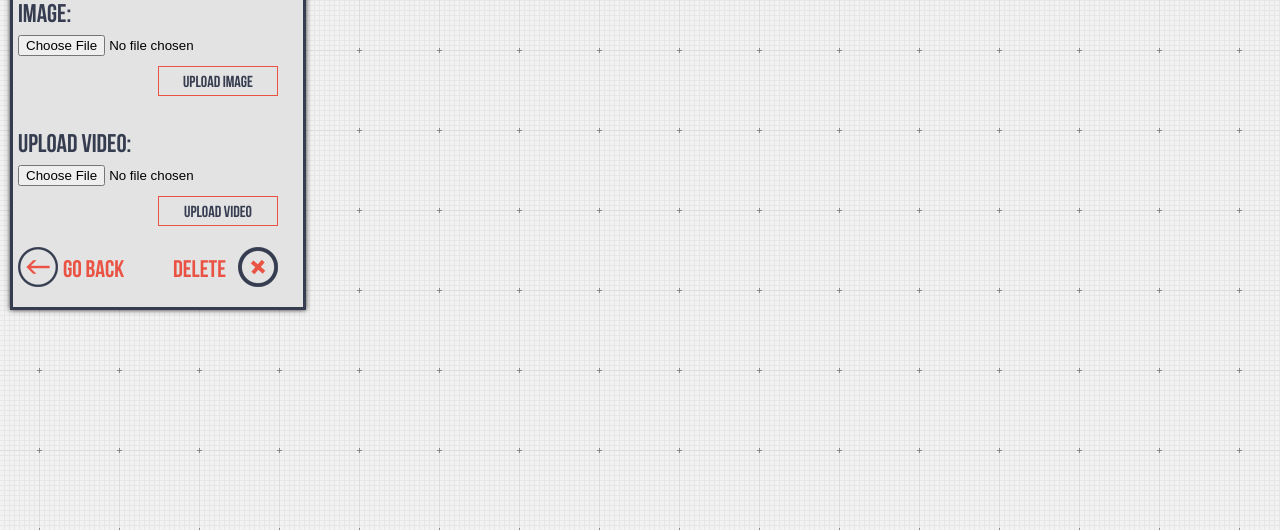
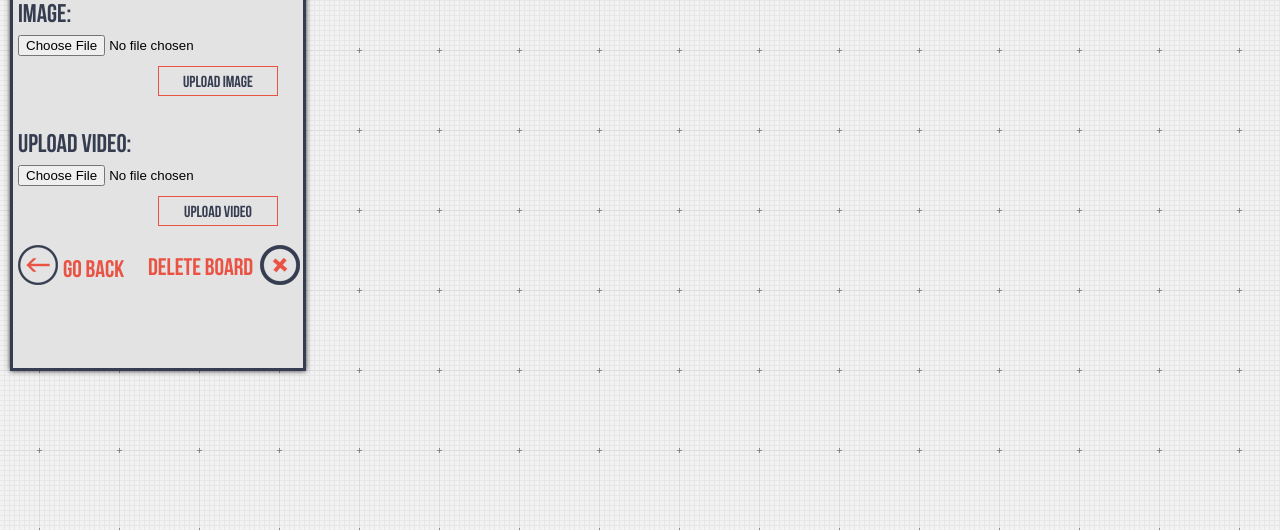
Before and after one commit to SanderBossuyt/WhiteBoard, a PHP site: page /index.php?page=drawing in a window 1280 px wide. Shown: the part 270-800 px from the top of the page. Run offline with PHP 8.4, Linux system fonts and the light colour scheme; data that the repository does not hold is empty; some libraries are stand-ins or nearby versions.

Commit message:
Delete van een board

```diff
--- a/_scss/screen.scss
+++ b/_scss/screen.scss
@@ -651,30 +651,30 @@ nav{
 			font-size: 1.5em;
 			background-image: url("../images/assets/back_button.png");
 			background-repeat: no-repeat;
-			padding: 8px 15px 10px 45px;
+			padding: 10px 0px 10px 45px;
+
 
 
 		}
 
 	}
 
-	#delete_button{
+	#formdeleteboard{
 
 		float: left;
-		padding-top: 15px;
-		margin-left: 10px;
+		margin-top: -2px;
+		width: 130px;
 
-		a{
-
-			text-decoration: none;
+		input{
+			border: none;
+			background-color: transparent;
 			color:#EA5244;
 			font-family: bebas_neueregular;
 			font-size: 1.5em;
 			background-image: url("../images/assets/delete_button.png");
-			background-position: 80px;
+			background-position: 112px;
+			padding: 15px 55px 10px 0px;
 			background-repeat: no-repeat;
-			padding: 14px 55px 10px 15px;
-
 
 		}
 
--- a/controller/WhiteBoardsController.php
+++ b/controller/WhiteBoardsController.php
@@ -333,6 +333,11 @@ private $userDAO;
 
 					$this->set('errors', $errors);
 
+				}else if($_POST["action"] == 'delete board'){
+
+					$this->whiteboardDAO->deleteEvent($_GET["id"]);
+            		$this->redirect("index.php?page=index");
+
 				}
 			}
 		}
--- a/css/screen.css
+++ b/css/screen.css
@@ -600,24 +600,25 @@ nav #userinfo a {
   font-size: 1.5em;
   background-image: url("../images/assets/back_button.png");
   background-repeat: no-repeat;
-  padding: 8px 15px 10px 45px;
+  padding: 10px 0px 10px 45px;
 }
-/* line 661, ../_scss/screen.scss */
-.leftbalk #delete_button {
+/* line 662, ../_scss/screen.scss */
+.leftbalk #formdeleteboard {
   float: left;
-  padding-top: 15px;
-  margin-left: 10px;
+  margin-top: -2px;
+  width: 130px;
 }
-/* line 667, ../_scss/screen.scss */
-.leftbalk #delete_button a {
-  text-decoration: none;
+/* line 668, ../_scss/screen.scss */
+.leftbalk #formdeleteboard input {
+  border: none;
+  background-color: transparent;
   color: #EA5244;
   font-family: bebas_neueregular;
   font-size: 1.5em;
   background-image: url("../images/assets/delete_button.png");
-  background-position: 80px;
+  background-position: 112px;
+  padding: 15px 55px 10px 0px;
   background-repeat: no-repeat;
-  padding: 14px 55px 10px 15px;
 }
 
 /* line 686, ../_scss/screen.scss */
--- a/dao/WhiteBoardDAO.php
+++ b/dao/WhiteBoardDAO.php
@@ -131,17 +131,17 @@ class WhiteBoardDAO extends DAO {
 
 	//delete board
 
-	// public function deleteEvent($id){
+	public function deleteEvent($id){
 
- //        $sql = "DELETE FROM `rsvp_events`
- //                WHERE id = :id";
- //        $stmt = $this->pdo->prepare($sql);
- //        $stmt->bindValue(':id', $id);
- //        if($stmt->execute()){
- //            return true;
- //        }
- //        return false;
+        $sql = "DELETE FROM `boards`
+                WHERE id = :id";
+        $stmt = $this->pdo->prepare($sql);
+        $stmt->bindValue(':id', $id);
+        if($stmt->execute()){
+            return true;
+        }
+        return false;
 
- //    }
+    }
 
 }
--- a/view/whiteboards/drawing.php
+++ b/view/whiteboards/drawing.php
@@ -66,7 +66,11 @@
 
     <div id="back_button"><a href="index.php?page=detail">Go back</a></div>
 
-    <div id="delete_button"><a href="index.php?page=detail">Delete</a></div>
+    <form action="index.php?page=drawing&amp;id=<?php echo $_GET['id']; ?>" method="post" class="form-horizontal" id="formdeleteboard" enctype="multipart/form-data">
+
+            <div><input type="submit" name="action" value="delete board" class="deleteboard"></div>
+
+    </form>
 
     <div class="dummy"></div>
 
```
Also changed, not shown: 1 other file.
